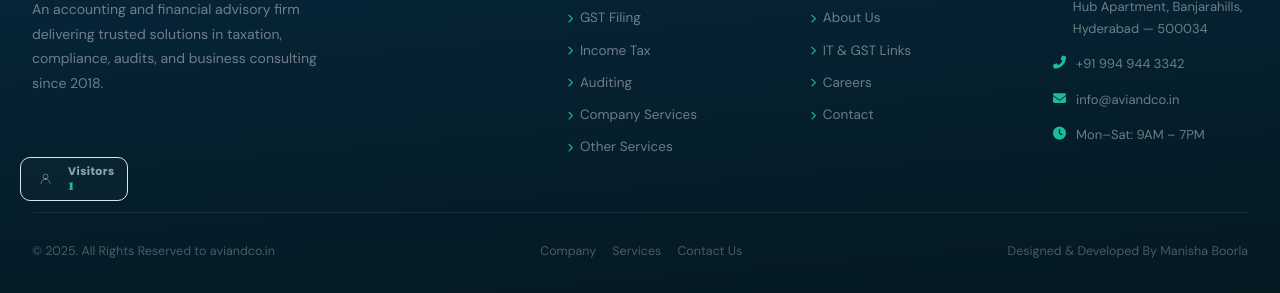
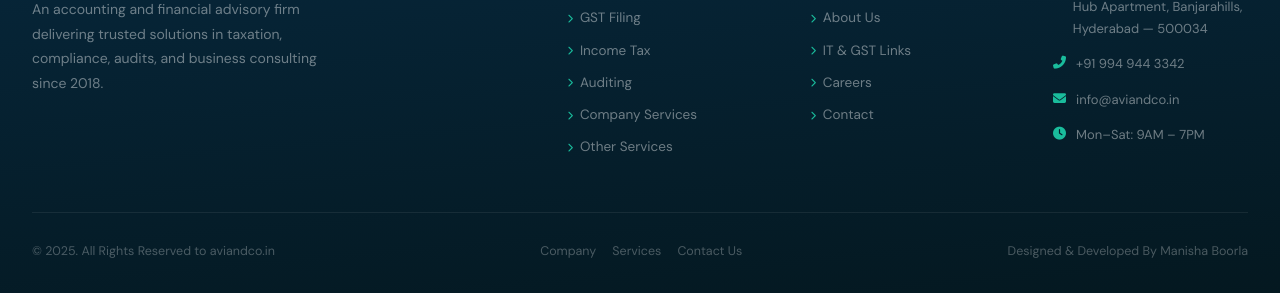
Before and after one commit to vivekdevasani1996-coder/Website_V2, a plain HTML site: page index.html in a window 1280 px wide. Shown: the part 4539-4832 px from the top of the page. Drawn offline with nearby package versions, Linux system fonts and the light colour scheme; no server answers.

Commit message:
Update index.html

```diff
--- a/index.html
+++ b/index.html
@@ -1414,7 +1414,7 @@
     </div>
 
     <!-- Visitor widget pinned top-right of footer -->
-    <div class="visitor-widget" id="visitor-widget" aria-hidden="false" style="position:absolute;bottom:60px;left:-12px;z-index:9999;display:inline-flex;align-items:center;gap:10px;padding:8px 12px;border-radius:10px;background:rgba(255,255,255,0.02);border:1px solid var(--border);white-space:nowrap;width:auto;max-width:280px;box-sizing:border-box;">
+     <!--<div class="visitor-widget" id="visitor-widget" aria-hidden="false" style="position:absolute;bottom:60px;left:-12px;z-index:9999;display:inline-flex;align-items:center;gap:10px;padding:8px 12px;border-radius:10px;background:rgba(255,255,255,0.02);border:1px solid var(--border);white-space:nowrap;width:auto;max-width:280px;box-sizing:border-box;">
       <svg width="25" height="12" viewBox="0 0 24 24" fill="none" xmlns="http://www.w3.org/2000/svg" style="flex-shrink:0"><path d="M12 12a5 5 0 100-10 5 5 0 000 10zM3 21a9 9 0 0118 0" stroke="currentColor" stroke-width="1.2" stroke-linecap="round" stroke-linejoin="round"/></svg>
       <div style="display:flex;flex-direction:column;line-height:1">
         <span style="font-family:var(--font-ui);font-size:11px;font-weight:700;color:var(--ink4);letter-spacing:.04em">Visitors</span>
@@ -1424,7 +1424,7 @@
   </div>
   </footer>
 
-  <style>
+  <!-- <style>
     @media (max-width: 700px) {
       .visitor-widget { position: static !important; margin: 12px 0 0 0 !important; right: auto !important; top: auto !important; }
     }
```
